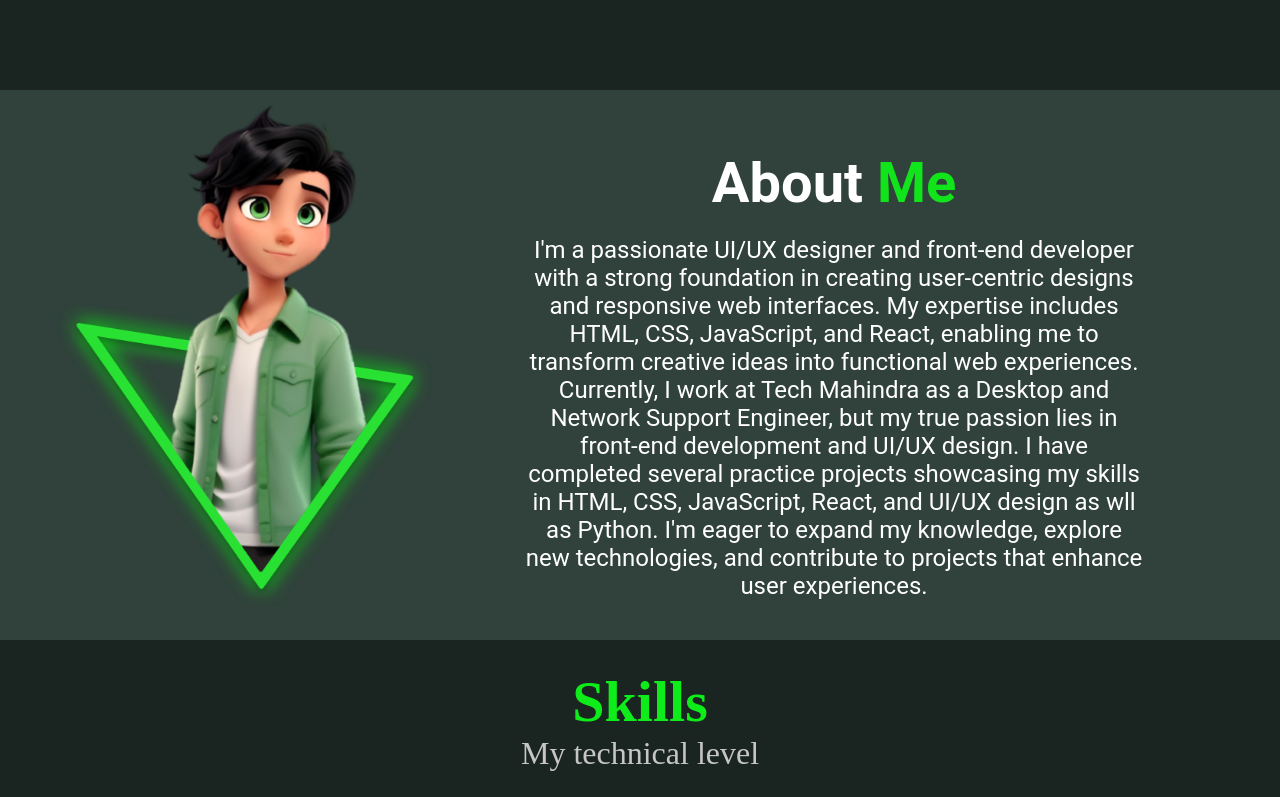
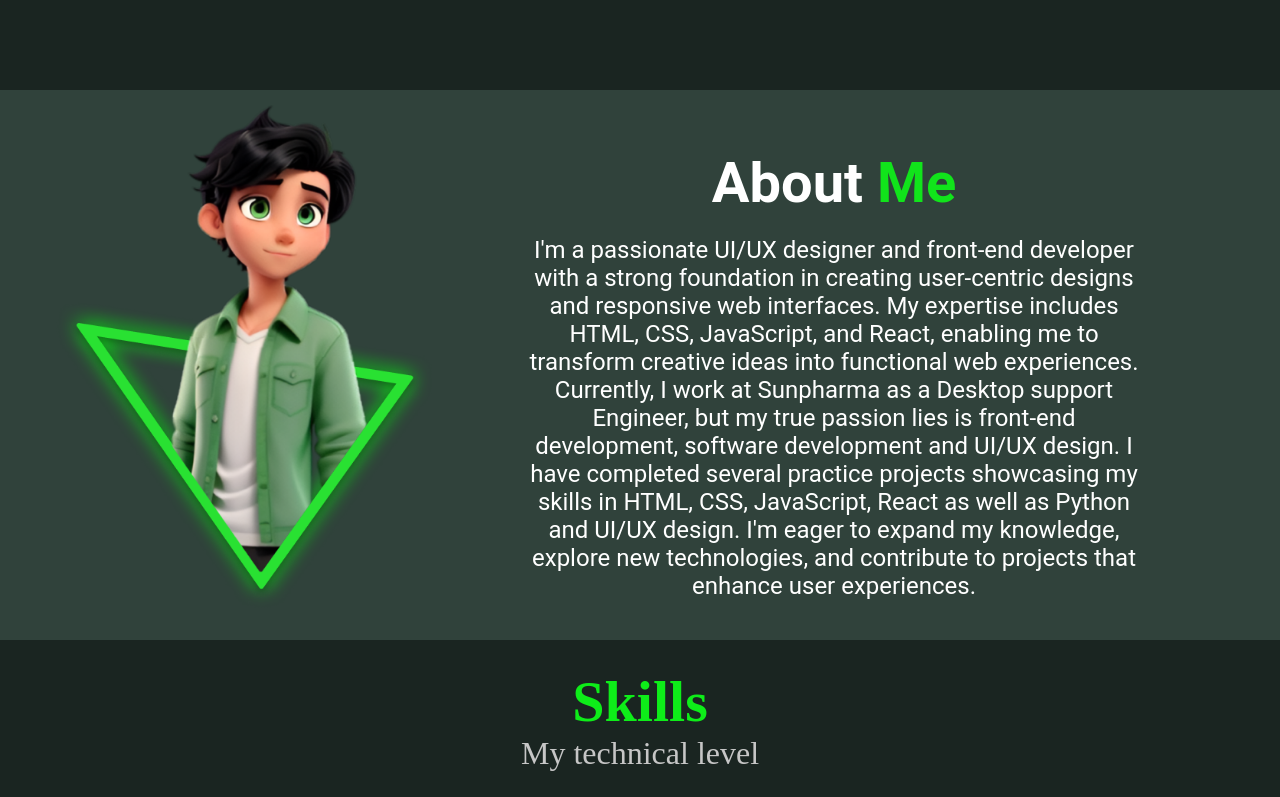
Before and after one commit to TFGMaster/Portfolio, a plain HTML site: page index.html in a window 1280 px wide. Shown: the part 660-1457 px from the top of the page. Drawn offline with Linux system fonts and the light colour scheme.

Commit message:
Update index.html
Info about myself

```diff
--- a/index.html
+++ b/index.html
@@ -71,7 +71,7 @@
         <div class="about-info">
             <h2>About <span>Me</span></h2>
             <p>I'm a passionate UI/UX designer and front-end developer with a strong foundation in creating user-centric designs and responsive web interfaces. My expertise includes HTML, CSS, JavaScript, and React, enabling me to transform creative ideas into functional web experiences.
-Currently, I work at Tech Mahindra as a Desktop and Network Support Engineer, but my true passion lies in front-end development and UI/UX design. I have completed several practice projects showcasing my skills in HTML, CSS, JavaScript, React, and UI/UX design as wll as Python. I'm eager to expand my knowledge, explore new technologies, and contribute to projects that enhance user experiences.
+Currently, I work at Sunpharma as a Desktop support Engineer, but my true passion lies is front-end development, software development and UI/UX design. I have completed several practice projects showcasing my skills in HTML, CSS, JavaScript, React as well as Python and UI/UX design. I'm eager to expand my knowledge, explore new technologies, and contribute to projects that enhance user experiences.
             </p>
         </div>
     </section>
```
